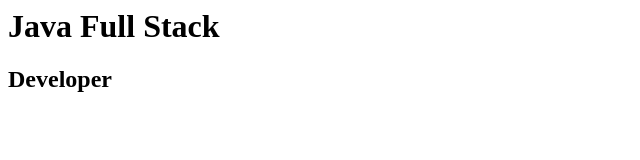
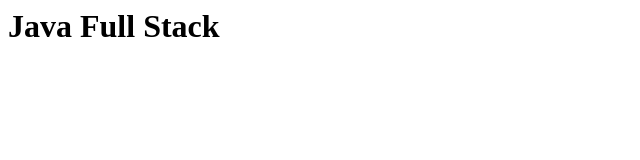
Before and after one commit to sunith123/freshersbatch-oct16, a plain HTML site: page index.html in a window 1280 px wide. Shown: the whole page, without its empty margins (0-640 px from the left). Drawn offline with Linux system fonts and the light colour scheme.

Commit message:
Revert "third commit"
This reverts commit 4132aa69371fc81028c4d8903d0f9deffe0460b4.

```diff
--- a/index.html
+++ b/index.html
@@ -2,7 +2,6 @@
 	<head>
 		<body>
 			<h1>Java Full Stack </h1>
-			<h2>Developer</h2>
 		</body>
 	</head>
 </html>
```
